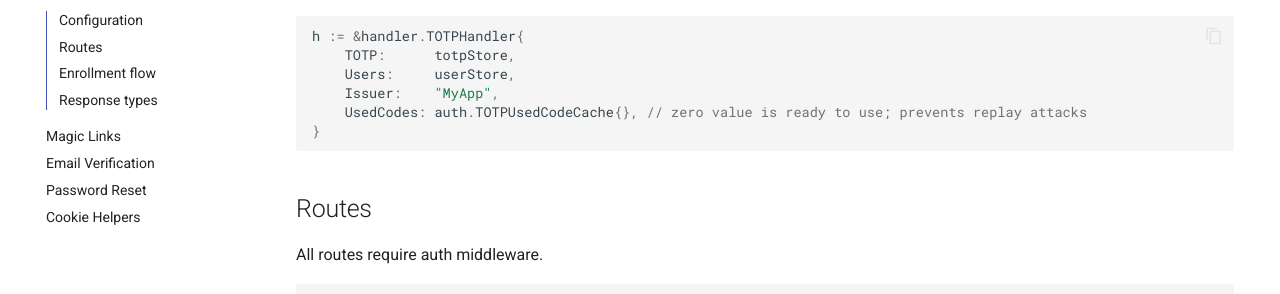
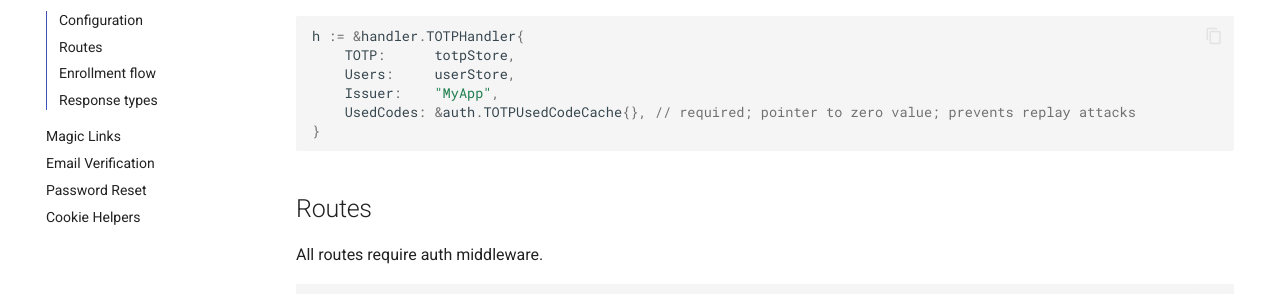
Before and after one commit to amalgamated-tools/goauth, an MkDocs documentation site: the page built from docs/handler/totp.md, in a window 1280 px wide and 900 px high. Shown: the part 328-622 px from the top of the window. Built offline with MkDocs 1.6.1 and Material for MkDocs 9.7.7, drawn with Linux system fonts in a browser that asks for light colours; comment, search, counter and statistics services are not loaded.

Commit message:
docs: fix TOTPHandler.UsedCodes initialization — use pointer not value
TOTPHandler.UsedCodes is declared as *auth.TOTPUsedCodeCache (pointer).
The configuration example in docs/handler/totp.md incorrectly showed:

    UsedCodes: auth.TOTPUsedCodeCache{},

This would fail to compile (cannot use value as pointer) and would panic
at runtime if nil were somehow assigned. The correct initialization is:

    UsedCodes: &auth.TOTPUsedCodeCache{},

This matches the handler source code comment, the test in
handler/totp_test.go (line 54), and the README (line 904).

Co-authored-by: Copilot <223556219+Copilot@users.noreply.github.com>

````diff
--- a/docs/handler/totp.md
+++ b/docs/handler/totp.md
@@ -9,7 +9,7 @@ h := &handler.TOTPHandler{
     TOTP:      totpStore,
     Users:     userStore,
     Issuer:    "MyApp",
-    UsedCodes: auth.TOTPUsedCodeCache{}, // zero value is ready to use; prevents replay attacks
+    UsedCodes: &auth.TOTPUsedCodeCache{}, // required; pointer to zero value; prevents replay attacks
 }
 ```
 
````
